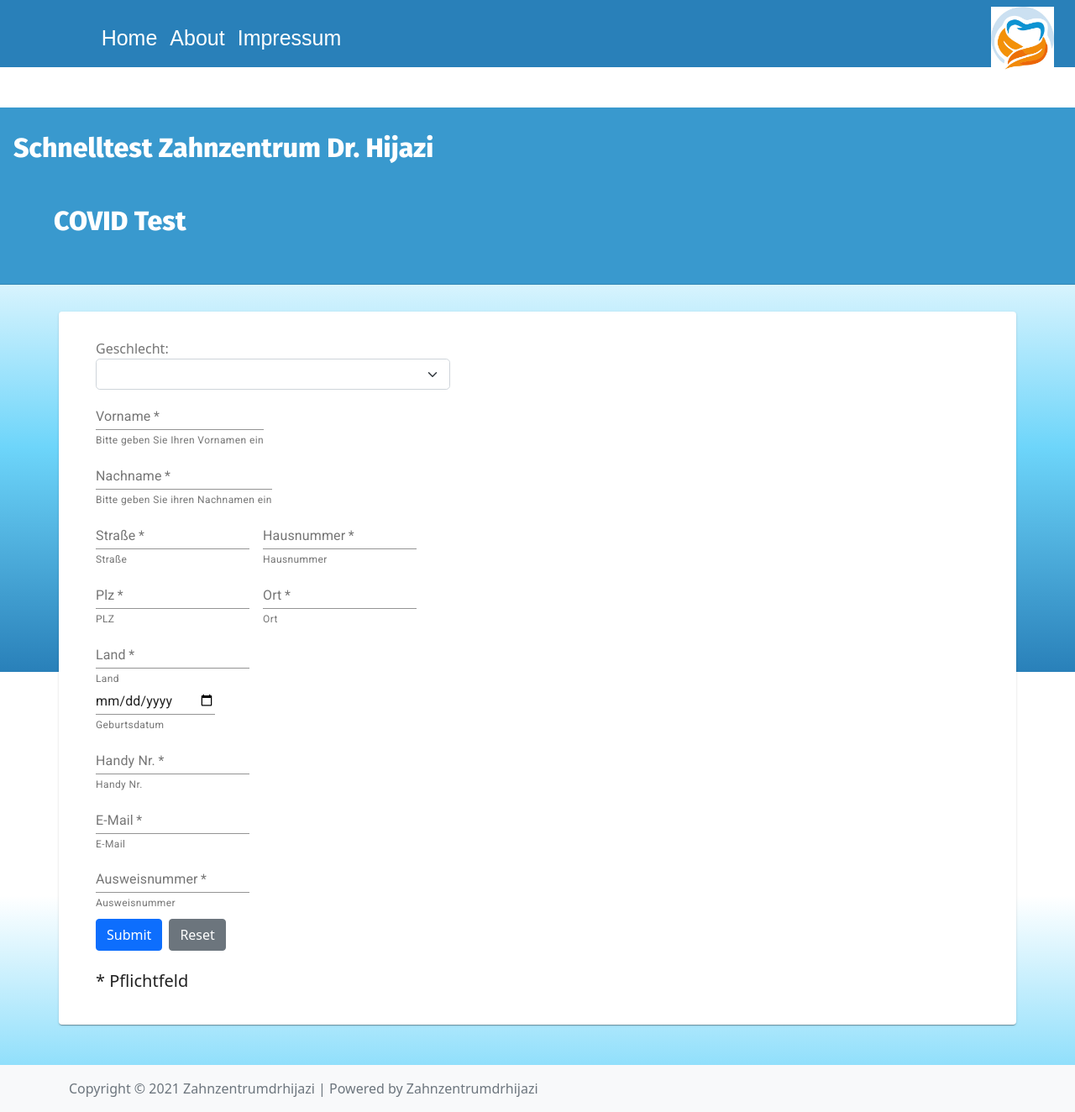
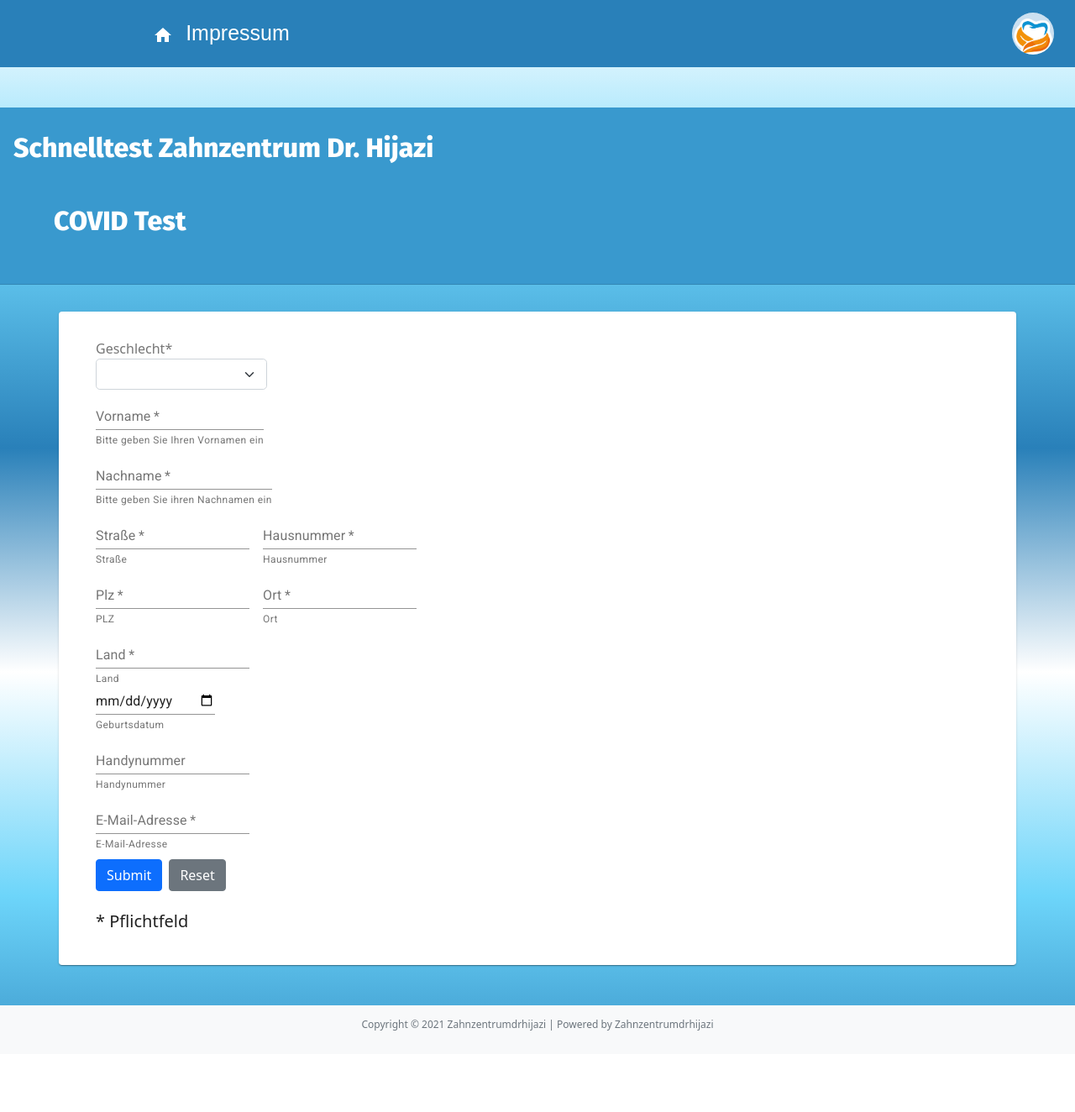
Before and after one commit to ZakMos/qr-generator, a React (Create React App) app: page / in a window 1280 px wide. Shown: the whole page at 84% size. After the commit the page ends 1255 px from the top, so only its background shows below. Built offline with nearby package versions, Linux system fonts and the light colour scheme.

Commit message:
styling & update & fix bug

```diff
--- a/src/App.css
+++ b/src/App.css
@@ -6,9 +6,11 @@
 body {
   margin: 0;
   padding: 0;
+  height: 100%;
   background: #2980B9;  /* fallback for old browsers */
-  background: -webkit-linear-gradient(to bottom, #ffffff, #FFFFFF, #6DD5FA, #2980B9);  /* Chrome 10-25, Safari 5.1-6 */
-  background: linear-gradient(to bottom, #FFFFFF, #FFFFFF,  #6DD5FA, #2980B9); /* W3C, IE 10+/ Edge, Firefox 16+, Chrome 26+, Opera 12+, Safari 7+ */
+  background: -webkit-linear-gradient(to bottom, #ffffff, #6DD5FA, #2980B9, #ffffff);  /* Chrome 10-25, Safari 5.1-6 */
+  background: linear-gradient(to bottom, #FFFFFF,  #6DD5FA, #2980B9, #ffffff); /* W3C, IE 10+/ Edge, Firefox 16+, Chrome 26+, Opera 12+, Safari 7+ */
+  /* background-repeat: no-repeat; */
 }
 
 .navbar {
@@ -61,8 +63,9 @@ body {
 }
 
 #logo {
-  width: 75px;
-  height: 75px;
+  width: 50px;
+  height: 50px;
+  border-radius: 50%;
 }
 
 
@@ -124,8 +127,7 @@ body {
 
 .formSelect {
   color: rgba(0, 0, 0, 0.54);
-  width: 100%;
-  max-width: 35%;
+  width: 150px;
   font: inherit;
   color: currentColor;
   height: 1.1876em;
@@ -159,3 +161,18 @@ body {
 .genderLabel, #gender {
   color: rgba(0, 0, 0, 0.54);
 }
+
+
+#footer {
+  /* position: absolute; */
+  overflow: hidden;
+  height: 3.6rem;
+  bottom: 0;
+  left: 0;
+  right: 0;
+  background: #333;
+  color: #aaa;
+  text-align: center;
+  line-height: 1.2;
+  font-size: 0.75rem;
+}
--- a/src/components/Header.jsx
+++ b/src/components/Header.jsx
@@ -1,6 +1,6 @@
 import { useState } from 'react';
 import logo from "../img/logoS01.jpg";
-import { Reorder } from "@mui/icons-material"
+import { Reorder, Home } from "@mui/icons-material"
 const Header = (props) => {
 
   const [showLinks, setShowLinks] = useState(false);
@@ -9,13 +9,12 @@ const Header = (props) => {
     <div className="navbar mb-5">
       <div className="navLeftSide">
         <div className="navLinks" id={showLinks ? "hidden" : ""}>
-          <a href="/">Home</a>
-          <a href="/about">About</a>
-          <a href="/imppressum">Impressum</a>
+          <a href="/"><Home/></a>
+          <a href="/impressum">Impressum</a>
         </div>
           <button onClick={() => setShowLinks(!showLinks)}>
             {" "}
-        <Reorder />
+            <Reorder />
           </button>
       </div>
       <div className="navRightSide">
--- a/src/views/Data.jsx
+++ b/src/views/Data.jsx
@@ -4,6 +4,8 @@ import QRCode from "qrcode";
 import { Card, TextField } from '@material-ui/core';
 import { useState } from "react";
 import emailjs from 'emailjs-com';
+// import { countries } from "../countries";
+
 // import moment from 'moment';
 
 const Data = () => {
@@ -14,12 +16,12 @@ const Data = () => {
     const [country, setCountry] = useState('');
     const [address, setAddress] = useState('');
     const [hausNo, setHausNo] = useState('');
-    const [plz, setPlz] = useState('');
+    const [zip, setZip] = useState('');
     const [city, setCity] = useState('');
     const [birth, setBirth] = useState('');
     const [mobile, setMobile] = useState('');
     const [eMail, setEmail] = useState('');
-    const [idNo, setIdNo] = useState('');
+    // const [idNo, setIdNo] = useState('');
 
     const [imageUrl, setImageUrl] = useState('');
 
@@ -35,26 +37,26 @@ const { REACT_APP_SERVICE, REACT_APP_TEMPLATE, REACT_APP_USER} = process.env;
         `${REACT_APP_TEMPLATE}`,
         e.target,
         `${REACT_APP_USER}`
-      ).then(res => {
-        console.log(res);
-      }).catch(err => console.log(err));
+        ).then (res => {
+          console.log(res);
+      }).then (generateQrCode
+        ).catch(err => console.log(err));
     }
 
-    const generateQrCode = async() => {
-      // e.target.reset();
+    const generateQrCode = async(e) => {
+
         try{
             const response = await QRCode.toDataURL(
               "Vorname*: \n" + (firstName) + '\n'
               + "Last Name: \n" + (lastName) + '\n'
               + "Geschlecht: \n" + (sex) + '\n'
               + "Addresse: \n" + (address) + " " + (hausNo) + '\n'
-              + "PLZ: \n" + (plz) + '\n'
+              + "PLZ: \n" + (zip) + '\n'
               + "Ort: " + (city) + '\n'
               + "Land: \n" + (country) + '\n'
               + "Geburtsdatum: \n" + (birth)  + '\n'
               + "Handy Nummer: \n" + (mobile) + '\n'
               + "EMail: \n" + (eMail) + '\n'
-              + "Ausweisnummer: \n" + (idNo) + '\n'
               + "                              ."
               );
             setImageUrl(response);
@@ -63,6 +65,15 @@ const { REACT_APP_SERVICE, REACT_APP_TEMPLATE, REACT_APP_USER} = process.env;
             console.log(error);
         }
     };
+
+    // function resetForm(e) {
+    //   e.target.reset();
+    // }
+    const [date] = useState(new Date());
+
+    // time = today.getHours() + ':' + today.getMinutes() + ':' + today.getSeconds();
+    // const currentTime = useState(time);
+
     return(
         <>
         <div className="card-header mt-5">
@@ -71,8 +82,21 @@ const { REACT_APP_SERVICE, REACT_APP_TEMPLATE, REACT_APP_USER} = process.env;
         </div>
         <Card className="container mb-5 card-form">
         <form className="form-base" onSubmit={sendEmail}>
-          <div >
-          <label className="genderLabel" htmlFor="gender">Geschlecht:</label>
+        <TextField
+              style={{display: "none"}}
+              type="text"
+              name="time"
+              value={date.toLocaleString('de-de', {
+                day: 'numeric',
+                month: 'short',
+                year: 'numeric',
+                hour: 'numeric',
+                minute: 'numeric',
+                hour24: true,
+            })} />
+
+          <div>
+          <label className="genderLabel" htmlFor="gender">Geschlecht*</label>
             <select
               name="gender"
               id="gender"
@@ -114,7 +138,7 @@ const { REACT_APP_SERVICE, REACT_APP_TEMPLATE, REACT_APP_USER} = process.env;
               name="address"
               onChange={(e) => setAddress(e.target.value)} required/>
               <TextField
-              type="number"
+              type="text"
               helperText="Hausnummer"
               id="inputHausNo"
               name="hnummber"
@@ -122,14 +146,15 @@ const { REACT_APP_SERVICE, REACT_APP_TEMPLATE, REACT_APP_USER} = process.env;
               onChange={(e) => setHausNo(e.target.value)} required/>
           </div>
           <div>
+          {/* <input id="zip" name="zip" type="text" pattern="[0-9]*"> */}
           <TextField
               type="number"
               className="me-3"
               helperText="PLZ"
-              id="inputPlz"
-              name="plz"
+              id="inputZip"
+              name="zip"
               label="Plz"
-              onChange={(e) => setPlz(e.target.value)} required/>
+              onChange={(e) => setZip(e.target.value)} required/>
               <TextField
               type="text"
               helperText="Ort"
@@ -143,10 +168,23 @@ const { REACT_APP_SERVICE, REACT_APP_TEMPLATE, REACT_APP_USER} = process.env;
               type="text"
               helperText="Land"
               id="inputCountry"
-              name="city"
+              name="country"
               label="Land"
               onChange={(e) => setCountry(e.target.value)} required/>
           </div>
+
+          {/* <div>
+          <label htmlFor="country">Land*</label>
+            <Select
+              name="country"
+              options={countries}
+              // className="form-select formSelect form-select-lg"
+              aria-label="Land"
+              onChange={(e) => setCountry(e.target.value)}
+              required
+
+            />
+          </div> */}
           <div>
           <TextField
               type="date"
@@ -158,24 +196,24 @@ const { REACT_APP_SERVICE, REACT_APP_TEMPLATE, REACT_APP_USER} = process.env;
           </div>
           <div>
           <TextField
-              type="number"
+              type="text"
               min="0"
-              helperText="Handy Nr."
+              helperText="Handynummer"
               id="inputHandyNr"
-              label="Handy Nr."
+              label="Handynummer"
               name="mobile"
-              onChange={(e) => setMobile(e.target.value)} required/>
+              onChange={(e) => setMobile(e.target.value)}/>
           </div>
           <div>
           <TextField
               type="email"
-              helperText="E-Mail"
+              helperText="E-Mail-Adresse"
               id="inputEMail"
               name="email"
-              label="E-Mail"
+              label="E-Mail-Adresse"
               onChange={(e) => setEmail(e.target.value)} required/>
           </div>
-          <div>
+          {/* <div>
           <TextField
               type="text"
               helperText="Ausweisnummer"
@@ -183,16 +221,13 @@ const { REACT_APP_SERVICE, REACT_APP_TEMPLATE, REACT_APP_USER} = process.env;
               name="idnummber"
               label="Ausweisnummer"
               onChange={(e) => setIdNo(e.target.value)} required/>
-          </div>
+          </div> */}
           <div>
-            <button className="btn btn-primary me-2 mt-2" type="submit"
-            onClick={() => generateQrCode()}
-            >Submit</button>
-            <input className="btn btn-secondary mt-2" type="reset"/>
+          <button className="btn btn-primary me-2 mt-2" type="submit">Submit</button>
+            <input className="btn btn-secondary mt-2" type="reset" />
           </div>
           <p className="h5 pflichtfeld mt-4">* Pflichtfeld</p>
-        </form>
-        <div>
+          <div>
               {imageUrl
               ? (
                   <>
@@ -206,6 +241,8 @@ const { REACT_APP_SERVICE, REACT_APP_TEMPLATE, REACT_APP_USER} = process.env;
                 )
               : null}
           </div>
+        </form>
+
         </Card>
         </>
     )
```
Also changed, not shown: src/img/select.svg (added).
